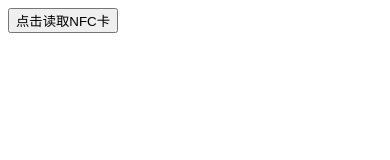
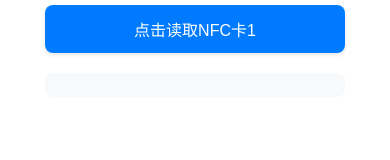
Before and after one commit to jackadam1981/Web-NFC, a plain HTML site: page index.html in a window 390 px wide. Drawn offline with Linux system fonts and the light colour scheme.

```diff
--- a/index.html
+++ b/index.html
@@ -1,9 +1,111 @@
 <!DOCTYPE html>
 <html>
+<head>
+    <meta charset="UTF-8">
+    <meta name="viewport" content="width=device-width, initial-scale=1.0, maximum-scale=1.0, user-scalable=no">
+    <style>
+        * {
+            margin: 0;
+            padding: 0;
+            box-sizing: border-box;
+            word-wrap: break-word;
+            overflow-wrap: break-word;
+        }
 
+        html, body {
+            width: 100%;
+            overflow-x: hidden;
+        }
+
+        body {
+            font-family: -apple-system, BlinkMacSystemFont, 'Segoe UI', Roboto, sans-serif;
+            padding: 10px;
+            line-height: 1.6;
+            color: #333;
+            display: flex;
+            flex-direction: column;
+            align-items: center;
+            min-height: 100vh;
+        }
+
+        .container {
+            width: 100%;
+            max-width: 800px;
+            margin: 0 auto;
+            padding: 0 10px;
+        }
+
+        button {
+            width: 100%;
+            max-width: 300px;
+            padding: 15px;
+            font-size: 18px;
+            background-color: #007bff;
+            color: white;
+            border: none;
+            border-radius: 8px;
+            cursor: pointer;
+            margin: 0 auto 20px;
+            display: block;
+            box-shadow: 0 2px 4px rgba(0,0,0,0.1);
+        }
+
+        button:active {
+            background-color: #0056b3;
+        }
+
+        #nfc-output {
+            width: 100%;
+            max-width: 300px;
+            font-size: 16px;
+            padding: 15px;
+            background-color: #f8f9fa;
+            border-radius: 8px;
+            margin: 0 auto;
+            white-space: pre-wrap;
+            word-break: break-all;
+        }
+
+        .sector {
+            margin: 10px 0;
+            padding: 10px;
+            border: 1px solid #ddd;
+            border-radius: 4px;
+            width: 100%;
+            overflow-x: auto;
+        }
+
+        .sector-header {
+            font-weight: bold;
+            color: #007bff;
+        }
+
+        @media (max-width: 480px) {
+            body {
+                padding: 5px;
+            }
+
+            .container {
+                padding: 0 5px;
+            }
+
+            button {
+                font-size: 16px;
+                padding: 12px;
+            }
+
+            #nfc-output {
+                font-size: 14px;
+                padding: 12px;
+            }
+        }
+    </style>
+</head>
 <body>
-    <button onclick="startNFCRead()">点击读取NFC卡</button>
-    <div id="nfc-output"></div>
+    <div class="container">
+        <button onclick="startNFCRead()">点击读取NFC卡1</button>
+        <div id="nfc-output"></div>
+    </div>
 
     <script>
         // 检测浏览器是否支持 Web NFC API
@@ -11,26 +113,78 @@
             alert("当前浏览器不支持 Web NFC API，请使用 Chrome 89+ 或其他兼容浏览器。");
         }
 
+        // 将字节数组转换为十六进制字符串
+        function bytesToHex(bytes) {
+            return Array.from(bytes)
+                .map(b => b.toString(16).padStart(2, '0'))
+                .join(' ');
+        }
+
+        // 将字节数组转换为ASCII字符串
+        function bytesToAscii(bytes) {
+            return Array.from(bytes)
+                .map(b => String.fromCharCode(b))
+                .join('');
+        }
+
         async function startNFCRead() {
             try {
-                const reader = new NDEFReader(); // 创建 NFC 读取器对象
+                const output = document.getElementById('nfc-output');
+                output.innerHTML = "正在读取NFC卡，请将卡片靠近...";
 
-                // 监听 NFC 标签读取事件
+                // 请求NFC权限
+                const permission = await navigator.permissions.query({ name: 'nfc' });
+                if (permission.state === 'denied') {
+                    throw new Error('NFC权限被拒绝');
+                }
+
+                // 创建NFC读取器
+                const reader = new NDEFReader();
+
+                // 监听NFC标签读取事件
                 reader.addEventListener('reading', ({ message, serialNumber }) => {
-                    const output = document.getElementById('nfc-output');
-                    output.innerHTML = `检测到 NFC 卡：<br>
-                             序列号: ${serialNumber}<br>
-                             数据格式: ${message.records[0].recordType}`;
+                    let outputText = `卡片信息：\n`;
+                    outputText += `序列号: ${serialNumber}\n\n`;
+
+                    // 显示所有记录
+                    if (message.records && message.records.length > 0) {
+                        outputText += `检测到 ${message.records.length} 条记录：\n\n`;
+
+                        message.records.forEach((record, index) => {
+                            outputText += `记录 ${index + 1}:\n`;
+                            outputText += `类型: ${record.recordType}\n`;
+
+                            if (record.mediaType) {
+                                outputText += `MIME类型: ${record.mediaType}\n`;
+                            }
+
+                            if (record.data) {
+                                outputText += `数据(HEX): ${bytesToHex(record.data)}\n`;
+                                outputText += `数据(ASCII): ${bytesToAscii(record.data)}\n`;
+                            }
+
+                            outputText += '\n';
+                        });
+                    } else {
+                        outputText += `注意：未检测到NDEF数据\n`;
+                        outputText += `这可能是因为：\n`;
+                        outputText += `1. 卡片未格式化\n`;
+                        outputText += `2. 卡片使用其他格式\n`;
+                        outputText += `3. 卡片被加密\n`;
+                    }
+
+                    output.innerHTML = outputText;
                 });
 
-                // 启动 NFC 读取（需用户主动触发，如点击按钮）
+                // 启动NFC读取
                 await reader.scan();
                 console.log("NFC 读取已启动，请靠近卡片...");
             } catch (error) {
                 console.error("NFC 读取失败:", error);
+                document.getElementById('nfc-output').innerHTML = `读取失败: ${error.message}`;
             }
         }
     </script>
+
 </body>
-
 </html>
```
Also changed, not shown: 1 other file.
